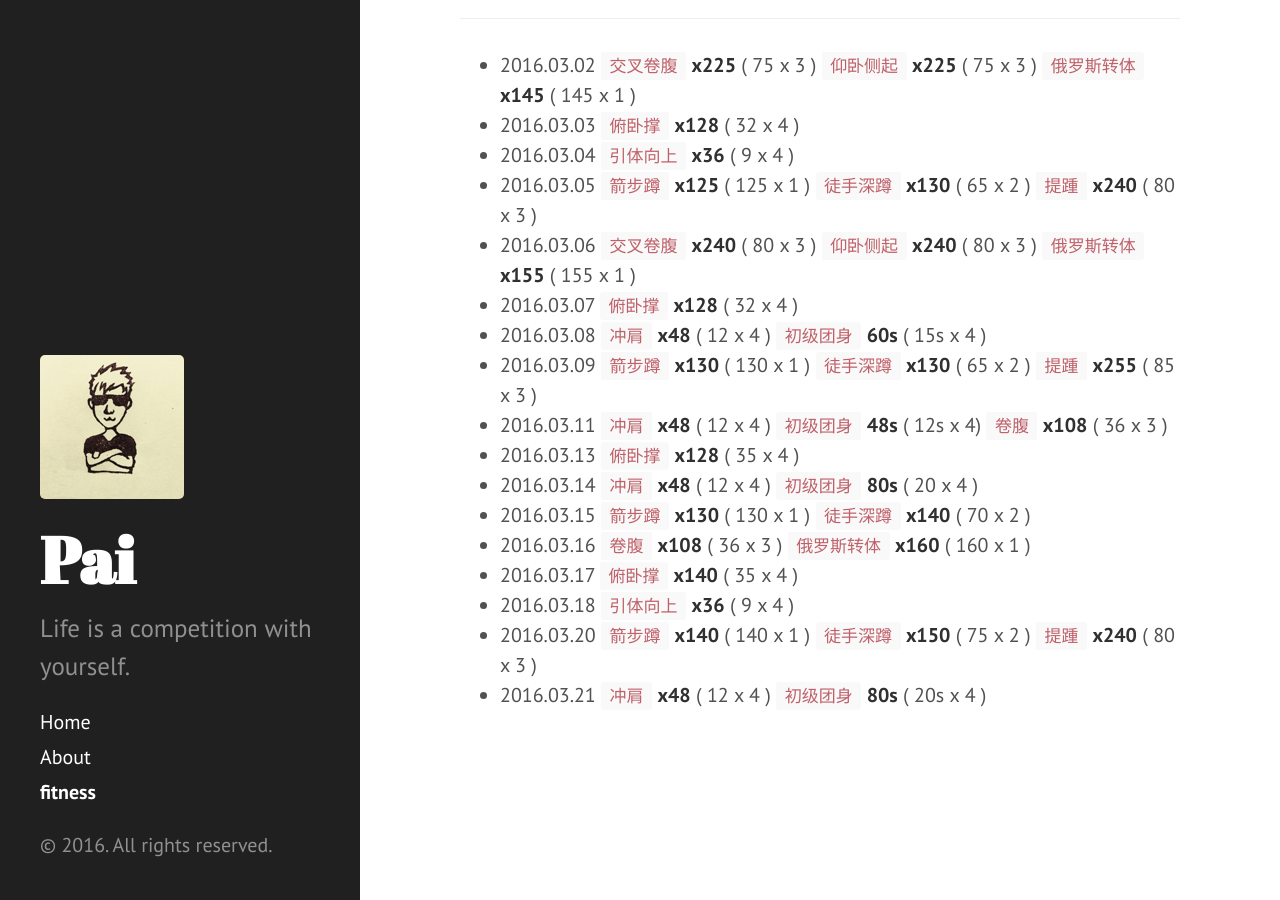
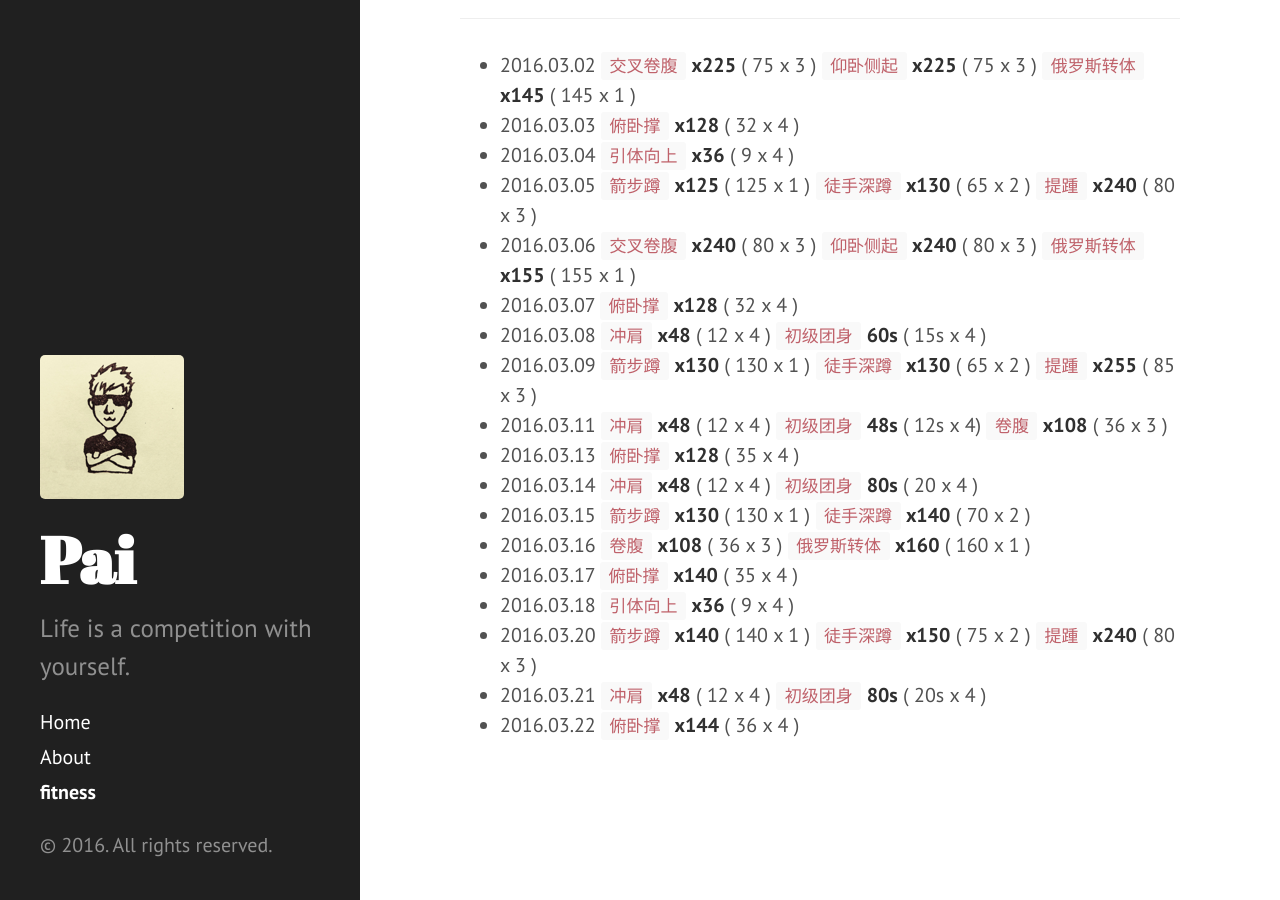
Before and after one commit to dragon8897/dragon8897.github.io, a Jekyll site: the page built from fitness.md, in a window 1280 px wide and 900 px high, scrolled down 2718 px. Built offline with Jekyll 4.4.1, drawn with Linux system fonts in a browser that asks for light colours; Markdown is read by kramdown in place of the engine named in the settings.

Commit message:
add fitness recored.

```diff
--- a/fitness.md
+++ b/fitness.md
@@ -94,3 +94,4 @@ title: fitness
 - 2016.03.18 `引体向上` **x36** ( 9 x 4 )
 - 2016.03.20 `箭步蹲` **x140** ( 140 x 1 ) `徒手深蹲` **x150** ( 75 x 2 ) `提踵` **x240** ( 80 x 3 )
 - 2016.03.21 `冲肩` **x48** ( 12 x 4 ) `初级团身` **80s** ( 20s x 4 )
+- 2016.03.22 `俯卧撑` **x144** ( 36 x 4 )
```
